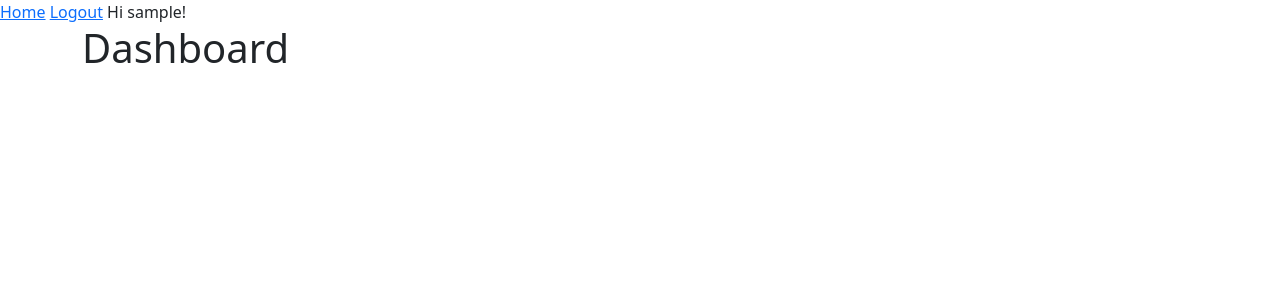
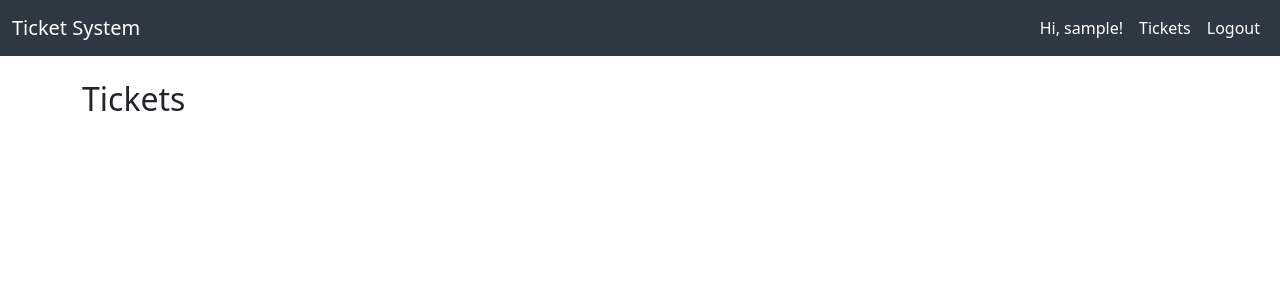
Before and after one commit to carrion626/Flask-Ticket-Management, a Flask app: page /index in a window 1280 px wide. Shown: the top 300 px of the page. Run offline with Flask 3, Linux system fonts and the light colour scheme; the visitor is signed in with stand-in values (Sample User, id 1); data that the repository does not hold is empty; parts of the project's set-up code (start-up, migrations or seed data) failed here and were passed over.

Commit message:
1.5 - added: styles.css, requirements.txt

```diff
--- /dev/null
+++ b/app/static/styles.css
@@ -0,0 +1,82 @@
+body {
+  padding-top: 56px;
+}
+
+.navbar-custom {
+  background-color: #2e3842;
+}
+
+.navbar-custom .navbar-brand,
+.navbar-custom .nav-link {
+  color: #ffffff;
+}
+
+.navbar-custom .nav-link:hover {
+  color: #d1d1d1;
+}
+
+h1 {
+  font-size: 2rem;
+  margin-bottom: 20px;
+}
+
+.btn-secondary {
+  display: inline-block;
+  text-decoration: none;
+  border-radius: 5px;
+  margin-bottom: 20px;
+}
+
+.new-ticket-btn:hover {
+  background-color: #0056b3;
+}
+
+/* Ticket list */
+.ticket-list {
+  padding: 0;
+  list-style-type: none;
+}
+
+.ticket-item {
+  margin-bottom: 15px;
+}
+
+.ticket-card {
+  display: block;
+  padding: 15px;
+  border: 1px solid #ddd;
+  border-radius: 5px;
+  background-color: #f8f9fa;
+  transition: background-color 0.3s;
+  text-decoration: none;
+  color: #333;
+}
+
+.ticket-card:hover {
+  background-color: #e2e6ea;
+}
+
+.ticket-header {
+  display: grid;
+  grid-template-columns: 1fr auto 1fr;
+  align-items: center;
+}
+
+.ticket-id {
+  justify-self: start;
+}
+
+.ticket-status {
+  justify-self: center;
+}
+
+.ticket-assigned {
+  justify-self: end;
+}
+
+.ticket-note {
+  padding: 10px;
+  background-color: #e9ecef;
+  border-radius: 5px;
+  margin-top: 10px;
+}
--- a/app/templates/base.html
+++ b/app/templates/base.html
@@ -4,22 +4,45 @@
     <meta charset="utf-8">
     <title>Flask Ticket System</title>
     <link href="https://cdn.jsdelivr.net/npm/bootstrap@5.3.3/dist/css/bootstrap.min.css" rel="stylesheet" integrity="sha384-QWTKZyjpPEjISv5WaRU9OFeRpok6YctnYmDr5pNlyT2bRjXh0JMhjY6hW+ALEwIH" crossorigin="anonymous">
+    <link rel="stylesheet" type="text/css" href="{{ url_for('static', filename='styles.css') }}">
   </head>
   <body>
-    <nav>
-      <a href="{{ url_for('ticket.index') }}">Home</a>
-      {% if current_user.is_authenticated and current_user.role == 'Admin' %}
-        <a href="{{ url_for('auth.logout') }}">Logout</a>
-        <a href="{{ url_for('user.manage_users') }}">Manage users</a>
-        Hi {{ current_user.username }}!
-      {% elif current_user.is_authenticated and current_user.role != 'Admin' %}
-        <a href="{{ url_for('auth.logout') }}">Logout</a>
-        Hi {{ current_user.username }}!
-      {% else %}
-        <a href="{{ url_for('auth.login') }}">Login</a>
-      {% endif %}
+    <nav class="navbar navbar-expand-lg navbar-dark navbar-custom fixed-top">
+      <div class="container-fluid">
+        <a class="navbar-brand" href="{{ url_for('ticket.index') }}">Ticket System</a>
+        <button class="navbar-toggler" type="button" data-bs-toggle="collapse" data-bs-target="#navbarNav" aria-controls="navbarNav" aria-expanded="false" aria-label="Toggle navigation">
+          <span class="navbar-toggler-icon"></span>
+        </button>
+        <div class="collapse navbar-collapse" id="navbarNav">
+          <ul class="navbar-nav ms-auto">
+            {% if current_user.is_authenticated %}
+            <li class="nav-item">
+              <label class="nav-link">Hi, {{ current_user.username }}!</label>
+            </li>
+            <li class="nav-item">
+              <a class="nav-link" href="{{ url_for('ticket.index') }}">Tickets</a>
+            </li>
+              {% if current_user.role == 'Admin' %}
+                <li class="nav-item">
+                  <a class="nav-link" href="{{ url_for('user.manage_users') }}">Manage Users</a>
+                </li>
+              {% endif %}
+              <li class="nav-item">
+                <a class="nav-link" href="{{ url_for('auth.logout') }}">Logout</a>
+              </li>
+
+
+            {% else %}
+              <li class="nav-item">
+                <a class="nav-link" href="{{ url_for('auth.login') }}">Login</a>
+              </li>
+            {% endif %}
+          </ul>
+        </div>
+      </div>
     </nav>
-    <div class="container">
+
+    <div class="container mt-4">
       {% with messages = get_flashed_messages(with_categories=true) %}
         {% if messages %}
           {% for category, message in messages %}
@@ -28,9 +51,9 @@
         {% endif %}
       {% endwith %}
       {% block content %}
-
       {% endblock %}
     </div>
-  <script src="https://cdn.jsdelivr.net/npm/bootstrap@5.3.3/dist/js/bootstrap.bundle.min.js" integrity="sha384-YvpcrYf0tY3lHB60NNkmXc5s9fDVZLESaAA55NDzOxhy9GkcIdslK1eN7N6jIeHz" crossorigin="anonymous"></script>
+
+    <script src="https://cdn.jsdelivr.net/npm/bootstrap@5.3.3/dist/js/bootstrap.bundle.min.js" integrity="sha384-YvpcrYf0tY3lHB60NNkmXc5s9fDVZLESaAA55NDzOxhy9GkcIdslK1eN7N6jIeHz" crossorigin="anonymous"></script>
   </body>
 </html>
--- a/app/templates/home.html
+++ b/app/templates/home.html
@@ -1,17 +1,34 @@
 {% extends 'base.html' %}
 
 {% block content %}
-  <h1>Dashboard</h1>
-  {% if current_user.role == 'Admin' or  current_user.role == 'Manager'%}
-    <a href="{{ url_for('ticket.new_ticket') }}">New Ticket</a>
+  <h1>Tickets</h1>
+  {% if current_user.role == 'Admin' or current_user.role == 'Manager' %}
+    <a href="{{ url_for('ticket.new_ticket') }}">
+      <button type="button" class="btn btn-secondary">New Ticket</button>
+    </a>
   {% else %}
     <br>
   {% endif %}
-  <ul>
+  <ul class="ticket-list">
     {% for ticket in tickets %}
-      <li>
-        <a href="{{ url_for('ticket.ticket', id=ticket.id) }}">
-          Ticket #{{ ticket.id }} - {{ ticket.status }}
+      <li class="ticket-item">
+        <a href="{{ url_for('ticket.ticket', id=ticket.id) }}" class="ticket-card">
+          <div class="ticket-header">
+            <span class="ticket-id">Ticket #{{ ticket.id }}</span>
+            <span class="ticket-status">{{ ticket.status }}</span>
+            <span class="ticket-assigned">
+              {% if ticket.group %}
+                Assigned to: {{ ticket.group.name }}
+              {% elif ticket.user %}
+                Assigned to: {{ ticket.user.username }}
+              {% else %}
+                No assignment yet
+              {% endif %}
+            </span>
+          </div>
+          <div class="ticket-note">
+            <strong>Note:</strong> {{ ticket.note }}
+          </div>
         </a>
       </li>
     {% endfor %}
--- a/app/templates/users.html
+++ b/app/templates/users.html
@@ -17,6 +17,6 @@
       </li>
     {% endfor %}
   </ul>
-    <button type="submit">Save</button>
+    <button type="submit" class="btn btn-secondary">Save</button>
   </form>
 {% endblock %}
```
Also changed, not shown: app/templates/new_ticket.html (+18 -4 lines), requirements.txt (added, +19 -0 lines).
